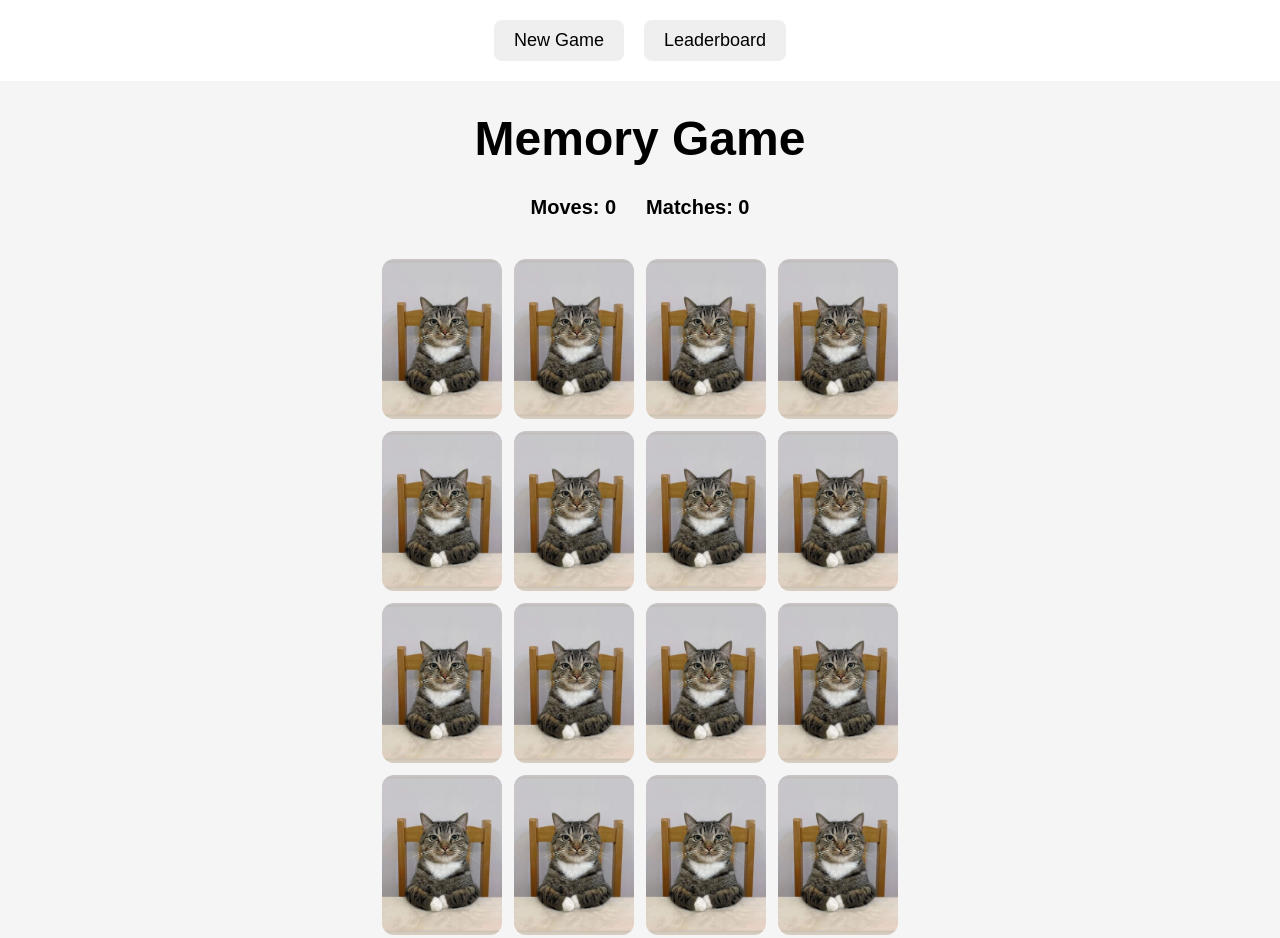
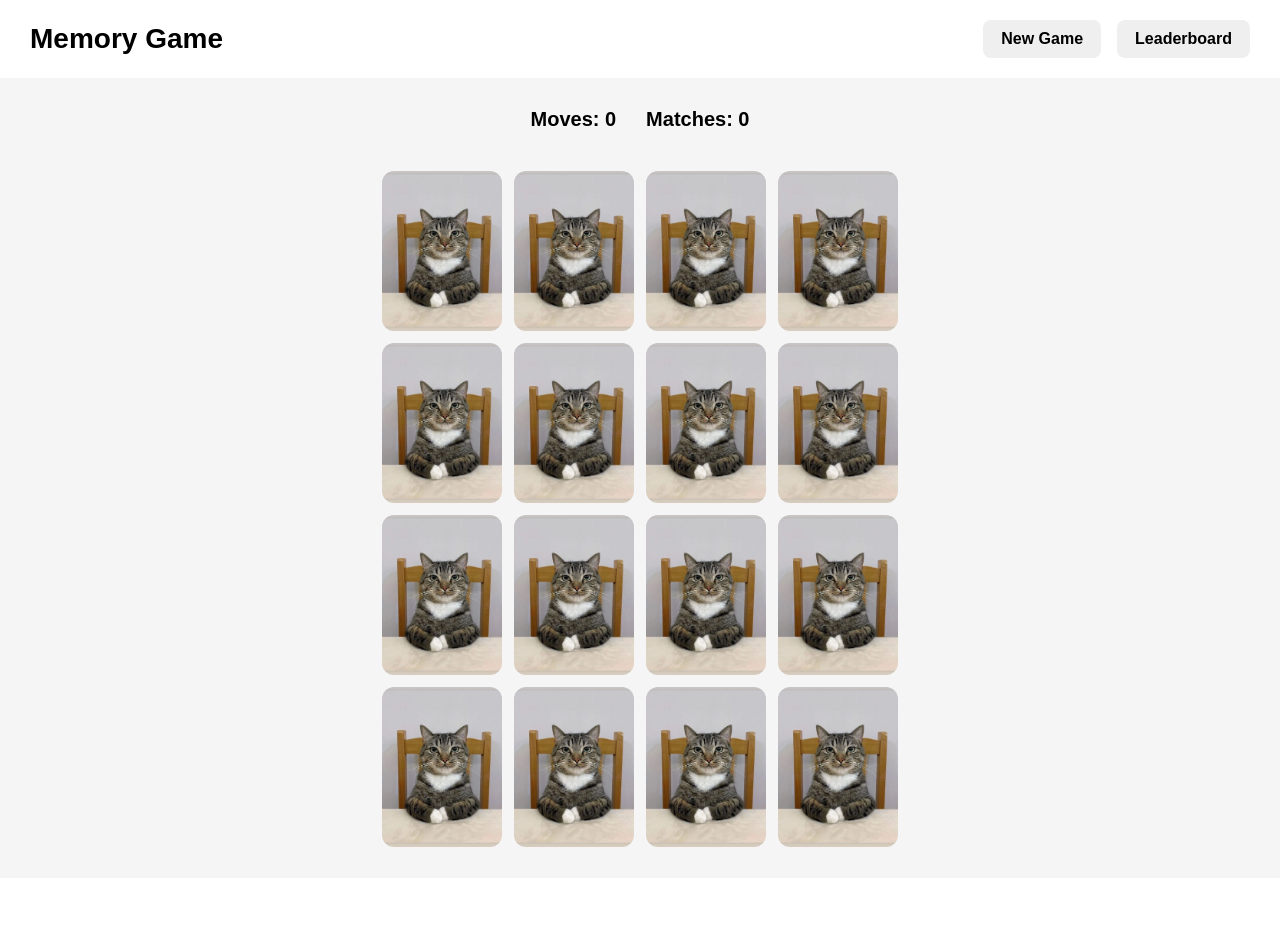
Before and after one commit to YekaterinaAlex/memory-game, a website: page index.html in a window 1280 px wide. After the commit the page ends 878 px from the top, so only its background shows below. Drawn offline with Linux system fonts and the light colour scheme.

Commit message:
fix: fix header

```diff
--- a/script.js
+++ b/script.js
@@ -18,6 +18,14 @@ let matchedPairs = 0;
 const header = document.createElement('header');
 header.classList.add('header');
 
+const title = document.createElement('h1');
+title.classList.add('header__title');
+title.textContent = 'Memory Game';
+header.append(title);
+
+const headerActions = document.createElement('div');
+headerActions.classList.add('header__actions');
+
 const newGameButton = document.createElement('button');
 newGameButton.classList.add('header__button');
 newGameButton.textContent = 'New Game';
@@ -27,7 +35,9 @@ const leaderboardButton = document.createElement('button');
 leaderboardButton.classList.add('header__button');
 leaderboardButton.textContent = 'Leaderboard';
 
-header.append(newGameButton, leaderboardButton);
+headerActions.append(newGameButton, leaderboardButton);
+header.append(headerActions);
+
 document.body.append(header);
 
 const main = document.createElement('main');
@@ -44,6 +54,7 @@ const modalText = document.createElement('p');
 modalText.classList.add('modal__text');
 
 const modalNewGameButton = document.createElement('button');
+modalNewGameButton.classList.add('modal__button');
 modalNewGameButton.textContent = 'New Game';
 modalNewGameButton.addEventListener('click', () => {
   modal.classList.remove('modal--open');
@@ -51,6 +62,7 @@ modalNewGameButton.addEventListener('click', () => {
 });
 
 const modalCloseButton = document.createElement('button');
+modalCloseButton.classList.add('modal__button');
 modalCloseButton.textContent = 'Close';
 modalCloseButton.addEventListener('click', () => {
   modal.classList.remove('modal--open');
@@ -60,11 +72,6 @@ modalContent.append(modalText, modalNewGameButton, modalCloseButton);
 
 modal.append(modalContent);
 document.body.append(modal);
-
-const title = document.createElement('h1');
-title.classList.add('game__title');
-title.textContent = 'Memory Game';
-main.append(title);
 
 const stats = document.createElement('div');
 stats.classList.add('game__stats');
--- a/scss/_game.scss
+++ b/scss/_game.scss
@@ -8,13 +8,6 @@
 
   background-color: #f5f5f5;
 
-  &__title {
-    margin: 0 0 30px;
-
-    font-size: 48px;
-    font-weight: 700;
-    text-align: center;
-  }
   &__stats {
     display: flex;
     gap: 30px;
--- a/scss/_header.scss
+++ b/scss/_header.scss
@@ -2,22 +2,43 @@
   padding: 20px 30px;
 
   display: flex;
-  justify-content: center;
-  gap: 20px;
+  justify-content: space-between;
+  align-items: center;
+
+  background-color: #ffffff;
+
+  &__title {
+    margin: 0;
+
+    font-size: 28px;
+    font-weight: 700;
+  }
+
+  &__actions {
+    display: flex;
+    gap: 16px;
+  }
 
   &__button {
-    padding: 10px 20px;
+    padding: 10px 18px;
 
     border: none;
     border-radius: 8px;
 
-    font-size: 18px;
+    font-size: 16px;
+    font-weight: 600;
+
     cursor: pointer;
 
-    transition: transform 0.2s;
+    transition: transform 0.2s, box-shadow 0.2s;
 
     &:hover {
       transform: scale(1.05);
+      box-shadow: 0 4px 10px rgba(0, 0, 0, 0.15);
+    }
+
+    &:active {
+      transform: scale(0.98);
     }
   }
 }
--- a/scss/_modal.scss
+++ b/scss/_modal.scss
@@ -38,4 +38,22 @@
     font-size: 24px;
     font-weight: 700;
   }
+
+  &__button {
+    min-width: 120px;
+    padding: 10px 18px;
+    margin-top: 20px;
+    border: none;
+    border-radius: 8px;
+
+    font-size: 16px;
+    font-weight: 600;
+
+    cursor: pointer;
+    transition: transform 0.2s;
+
+    &:hover {
+      transform: scale(1.05);
+    }
+  }
 }
```
Also changed, not shown: css/style.css, 1 other file.
